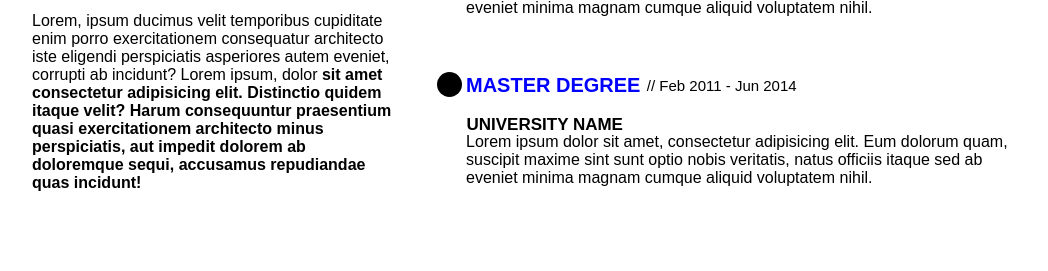
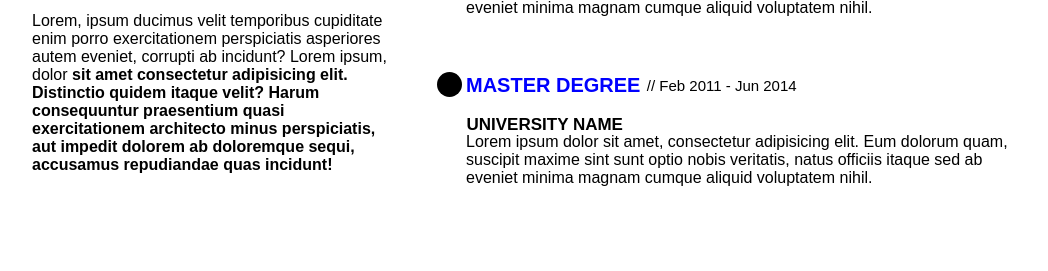
Before and after one commit to FoFBode4/myweb, a plain HTML site: page index.html in a window 1280 px wide. Shown: the part 529-800 px from the top of the page, without its empty margins (175-1223 px from the left). Drawn offline with Linux system fonts and the light colour scheme.

Commit message:
for text my web

```diff
--- a/index.html
+++ b/index.html
@@ -22,7 +22,7 @@
 <img class="imgprofile" src="img/profile_icon.png" alt=""><p class="ppr"> <b> PROFILE</b><hr class="hr"></p>
 <p class="Lorem">Lorem, ipsum
      ducimus velit temporibus cupiditate enim porro exercitationem
-      consequatur architecto iste eligendi
+
      perspiciatis asperiores autem eveniet, corrupti ab incidunt?
      Lorem ipsum, dolor <b> sit amet consectetur adipisicing elit. Distinctio quidem
      itaque velit? Harum consequuntur praesentium quasi
```
